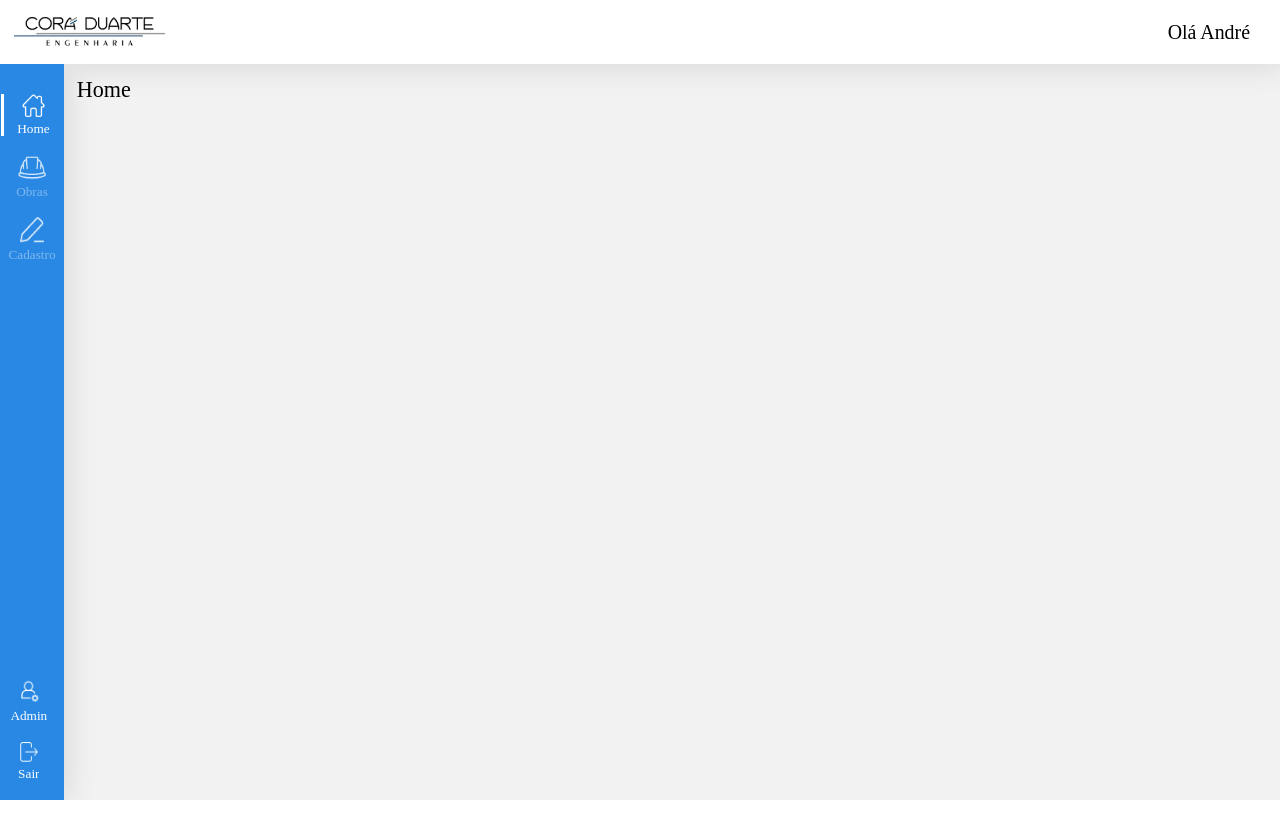
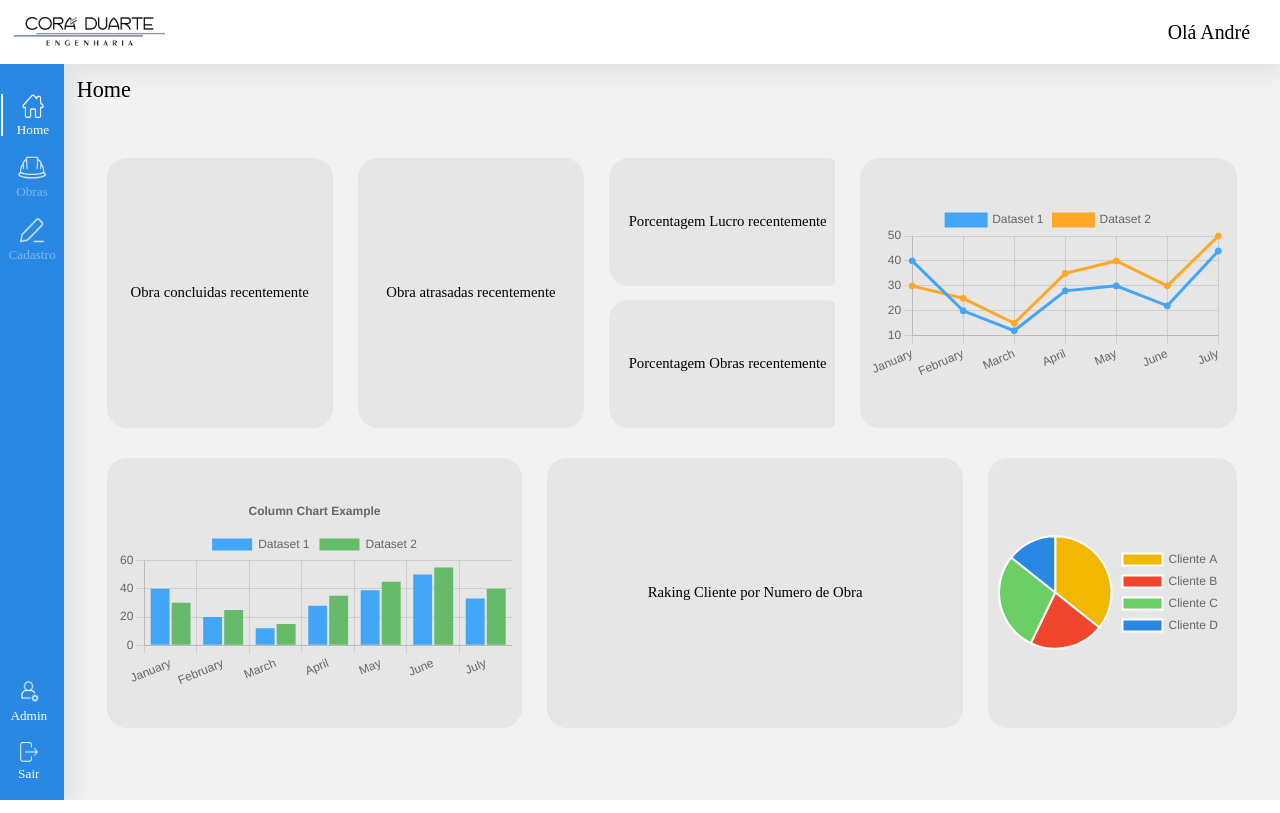
Before and after one commit to dirgogoo/ERP-Obra-Web, a Vue app in the folder frontend/: page /app/home in a window 1280 px wide. Built offline with nearby package versions, Linux system fonts and the light colour scheme; a web font is replaced by a local one.

Commit message:
Updated Charts Home

```diff
--- /dev/null
+++ b/frontend/src/components/ColumnChart.vue
@@ -0,0 +1,56 @@
+<template>
+    <Bar id="bar" :data="chartData" :options="chartOptions" />
+</template>
+
+<script>
+import { defineComponent } from 'vue';
+import { Bar } from 'vue-chartjs';
+import { Chart as ChartJS, Title, Tooltip, Legend, BarElement, CategoryScale, LinearScale } from 'chart.js';
+
+ChartJS.register(CategoryScale, LinearScale, BarElement, Title, Tooltip, Legend);
+
+export default defineComponent({
+    name: 'ColumnChart',
+    components: {
+        Bar
+    },
+    data() {
+        return {
+            chartData: {
+                labels: ['January', 'February', 'March', 'April', 'May', 'June', 'July'],
+                datasets: [
+                    {
+                        label: 'Dataset 1',
+                        backgroundColor: '#42A5F5',
+                        data: [40, 20, 12, 28, 39, 50, 33]
+                    },
+                    {
+                        label: 'Dataset 2',
+                        backgroundColor: '#66BB6A',
+                        data: [30, 25, 15, 35, 45, 55, 40]
+                    }
+                ]
+            },
+            chartOptions: {
+                responsive: true,
+                plugins: {
+                    legend: {
+                        display: true,
+                        position: 'top',
+                    },
+                    title: {
+                        display: true,
+                        text: 'Column Chart Example'
+                    }
+                }
+            }
+        };
+    }
+});
+</script>
+
+<style scoped>
+#bar{
+    width: 100%;
+}
+</style>
--- /dev/null
+++ b/frontend/src/components/LineChart.vue
@@ -0,0 +1,65 @@
+<template>
+    <Line id="line" :data="chartData" :options="chartOptions" />
+</template>
+
+<script>
+import { defineComponent } from 'vue';
+import { Line } from 'vue-chartjs';
+import {
+    Chart as ChartJS,
+    Title,
+    Tooltip,
+    Legend,
+    LineElement,
+    PointElement,
+    CategoryScale,
+    LinearScale
+} from 'chart.js';
+
+ChartJS.register(CategoryScale, LinearScale, LineElement, PointElement, Title, Tooltip, Legend);
+
+export default defineComponent({
+    name: 'LineChart',
+    components: {
+        Line
+    },
+    data() {
+        return {
+            chartData: {
+                labels: ['January', 'February', 'March', 'April', 'May', 'June', 'July'],
+                datasets: [
+                    {
+                        label: 'Dataset 1',
+                        backgroundColor: '#42A5F5',
+                        borderColor: '#42A5F5',
+                        data: [40, 20, 12, 28, 30, 22, 44],
+                        fill: false
+                    },
+                    {
+                        label: 'Dataset 2',
+                        backgroundColor: '#FFA726',
+                        borderColor: '#FFA726',
+                        data: [30, 25, 15, 35, 40, 30, 50],
+                        fill: false
+                    }
+                ]
+            },
+            chartOptions: {
+                responsive: true,
+                plugins: {
+                    legend: {
+                        display: true,
+                        position: 'top',
+                    },
+                }
+            }
+        };
+    }
+});
+</script>
+
+<style scoped>
+    #line{
+        width:100%
+    }
+</style>
--- /dev/null
+++ b/frontend/src/components/PieChart.vue
@@ -0,0 +1,48 @@
+<template>
+    <Pie id="pie" :data="chartData" :options="chartOptions" />
+</template>
+
+<script>
+import { defineComponent } from 'vue';
+import { Pie } from 'vue-chartjs';
+import { Chart as ChartJS, Title, Tooltip, Legend, ArcElement, CategoryScale, LinearScale } from 'chart.js';
+
+ChartJS.register(CategoryScale, LinearScale, ArcElement, Title, Tooltip, Legend);
+
+export default defineComponent({
+    name: 'PieChart',
+    components: {
+        Pie
+    },
+    data() {
+        return {
+            chartData: {
+                labels: ['Cliente A', 'Cliente B', 'Cliente C', 'Cliente D'],
+                datasets: [
+                    {
+                        label: 'Lucro',
+                        backgroundColor: ['#F2B800', '#F0462E', '#6CCF65', '#2888E4'],
+                        data: [5000, 3000, 4000, 2000]
+                    }
+                ]
+            },
+            chartOptions: {
+                responsive: true,
+                plugins: {
+                    legend: {
+                        display: true,
+                        position: 'right'
+                    }
+                }
+            }
+        };
+    }
+});
+</script>
+
+<style scoped>
+    #pie{
+        width: 100%;
+        height: 100%;
+    }
+</style>
--- a/frontend/src/layouts/PrivateLayout.vue
+++ b/frontend/src/layouts/PrivateLayout.vue
@@ -1,28 +1,4 @@
 
-<script setup>
-
-    var lastId = "homeRouter";
-
-    setTimeout(() => {
-        document.getElementById(lastId).classList.add("menu-selected");
-    }, 1000);
-
-   function clickMenu(id)
-    {
-        //console.log("added:",id);
-        document.getElementById(id).classList.add("menu-selected");
-        if (id != lastId){
-            document.getElementById(lastId).classList.remove("menu-selected");
-            //console.log("removed:",lastId);
-        }
-
-        console.log( document.getElementById(id).classList.value)
-        lastId = id;
-
-
-    }
-
-</script>
 
 <template >
     <div id="background">
@@ -37,15 +13,15 @@
 
         <div id="menu-container">
             <nav>
-                <RouterLink @click="clickMenu('homeRouter')"  class="menu-element" id="homeRouter" to="/app/home" >
+                <RouterLink   class="menu-element" id="homeRouter" to="/app/home" >
                     <img id="home" src="../assets/img/Home.png" alt="Home">
                     <h2 class="menu-element-text">Home</h2>
                 </RouterLink>
-                <RouterLink @click="clickMenu('obraRouter')" class="menu-element" id="obraRouter" to="/app/obra">
+                <RouterLink class="menu-element" id="obraRouter" to="/app/obra">
                     <img id="helmet" src="../assets/img/Helmet.png" alt="Obras">
                     <h2 class="menu-element-text">Obras</h2>
                 </RouterLink>
-                <RouterLink  @click="clickMenu('cadastroRouter')" class="menu-element" id="cadastroRouter" to="/app/cadastro">
+                <RouterLink   class="menu-element" id="cadastroRouter" to="/app/cadastro">
                     <img id="pencil" src="../assets/img/pencil.png" alt="Cadastro">
                     <h2 class="menu-element-text">Cadastro</h2>
                 </RouterLink>
@@ -72,6 +48,16 @@
     </div>
 </template>
 
+<script>
+export default {
+    setup() {
+
+    },
+    mounted(){
+        document.getElementById("homeRouter").focus();
+    }
+}
+</script>
 
 
 
@@ -85,6 +71,8 @@
     #name-display{
         font-size: 1.5em
     }
+
+
 
     #header-container{
         background-color: white;
@@ -160,7 +148,6 @@
         padding: 0 1.2em;
         color: rgba(255, 255, 255, 0.5);
         position: relative;
-        text-decoration: none;
         opacity: 0.8;
     }
 
@@ -171,11 +158,14 @@
         opacity: 1;
     }
 
-    .menu-selected{
+    .menu-element:focus{
         color:white;
-        border-left: 3px solid #ffffff;
         opacity: 1;
+        border-left: 2px solid white;
+        outline: none;
     }
+
+
 
     #menu-logout{
         opacity: 1;
--- a/frontend/src/router/index.js
+++ b/frontend/src/router/index.js
@@ -28,13 +28,13 @@ const routes = [
   {
     path: '/',
     component: PublicLayout,
-    beforeEnter: (to, from, next) => {
-      if (isAuthenticated()) {
-        next('/app');
-      } else {
-        next();
-      }
-    },
+    //beforeEnter: (to, from, next) => {
+      //if (isAuthenticated()) {
+        //next('/app');
+      //} else {
+       // next();
+      //}
+    //},
     children: [
       { path: '/', name: 'Login', component: Login},
     ],
@@ -42,13 +42,13 @@ const routes = [
   {
     path: '/app',
     component: PrivateLayout,
-    beforeEnter: (to, from, next) => {
-      if (isAuthenticated()) {
-        next();
-      } else {
-        next('/');
-      }
-    },
+    //beforeEnter: (to, from, next) => {
+      //if (isAuthenticated()) {
+        //next();
+      //} else {
+        //next('/');
+      //}
+    //},
     children: [
       { path: '/app/home', name: 'Home', component:Home },
       { path: '/app/obra', name: 'Obra', component:Obra},
--- a/frontend/src/views/Home.vue
+++ b/frontend/src/views/Home.vue
@@ -1,7 +1,121 @@
 <script setup>
+    import LineChart from '@/components/LineChart.vue';
+    import ColumnChart from '@/components/ColumnChart.vue';
+    import PieChart from '@/components/PieChart.vue';
+    import { ref } from 'vue';
 
+    const lineChartData = ref([
+        // Add your line chart data here
+    ]);
+
+    const columnChartData = ref([
+        // Add your column chart data here
+    ]);
+
+    const rankingChartData = ref([
+        // Add your ranking chart data here
+    ]);
+
+    const pieChartData = ref([
+        // Add your pie chart data here
+    ]);
 </script>
 
 <template>
-    <h2>Home</h2>
+    <div id="main-container">
+        <h2>Home</h2>
+        <div id="main-grid">
+            <div id="top-grid" class="subgrid-container">
+
+                <div class="info-container">
+                    Obra concluidas recentemente
+                </div>
+
+                <div class="info-container">
+                    Obra atrasadas recentemente
+                </div>
+
+                <div id="percent-grid">
+                    <div class="info-container percent-container">
+                        Porcentagem Lucro recentemente
+                    </div>
+                    <div class="info-container percent-container">
+                        Porcentagem Obras recentemente
+                    </div>
+                </div>
+
+                <div class="info-container">
+                    <LineChart />
+                </div>
+
+            </div>
+            <div id="bottom-grid" class="subgrid-container">
+                <div class="info-container">
+                    <ColumnChart/>
+                </div>
+
+                <div class="info-container">
+                    Raking Cliente por Numero de Obra
+                </div>
+                <div class="info-container">
+                    <PieChart />
+                </div>
+            </div>
+        </div>
+    </div>
 </template>
+
+<style scoped>
+    #main-grid{
+        align-self: center;
+        display: flex;
+        flex-direction: column;
+        margin-top: 5vh;
+        width: 100%;
+        height: 75vh;
+        justify-content: space-around;
+        align-items: center;
+    }
+
+    .info-container{
+        background-color: rgb(230, 230, 230);
+        border-radius: 20px;
+        text-align: center;
+        display: flex;
+        align-items: center;
+        justify-content: center;
+        padding: 10px;
+
+    }
+
+    .subgrid-container{
+        width: 95%;
+        height: 45%;
+    }
+
+    #top-grid{
+        display:grid;
+        grid-template-columns: 0.3fr 0.3fr 0.3fr 0.5fr;
+        grid-template-rows: 1fr;
+        gap:25px;
+    }
+
+    #bottom-grid{
+        display:grid;
+        grid-template-columns: 0.5fr 0.5fr 0.3fr;
+        grid-template-rows: 1fr;
+        gap:25px;
+    }
+
+    #percent-grid{
+        display: flex;
+        flex-direction: column;
+        justify-content: space-between;
+    }
+
+    .percent-container{
+        width:96%;
+        height: 40%;
+    }
+
+</style>
--- a/frontend/src/views/Login.vue
+++ b/frontend/src/views/Login.vue
@@ -13,7 +13,9 @@
             <div id="form_container">
                 <TopLabelTextBox label="Login"/>
                 <TopLabelTextBox label="Senha"/>
-                <Button id="Button_Login" label="Entrar" />
+                <RouterLink  to="/app/home">
+                    <Button id="Button_Login" label="Entrar" />
+                </RouterLink>
             </div>
         </div>
     </div>
@@ -67,7 +69,8 @@
     }
 
     #Button_Login{
-        margin-top:10%
+        margin-top:10%;
+        height:60px;
     }
 
 </style>
--- a/frontend/src/views/Obra/ObraId.vue
+++ b/frontend/src/views/Obra/ObraId.vue
@@ -4,7 +4,7 @@
 
   const route = useRouter();
 
-  const menuOptions = ["Geral", "Etapas", "Itens","Solicitações" ,"Info"];
+  const menuOptions = ["Geral", "Etapas", "Itens" ,"Info"];
   const selected = ref("Geral");
 
   const currentPath = route.currentRoute.value.params.id;
```
